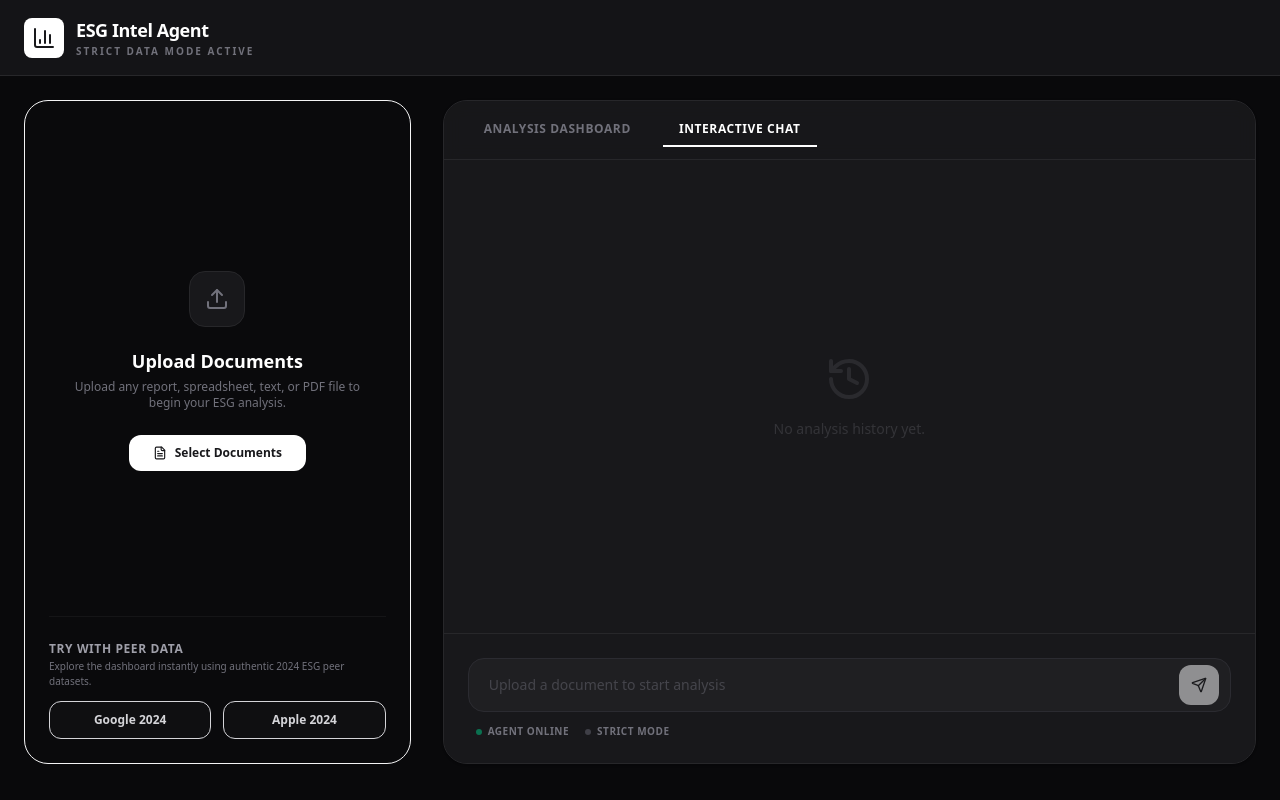
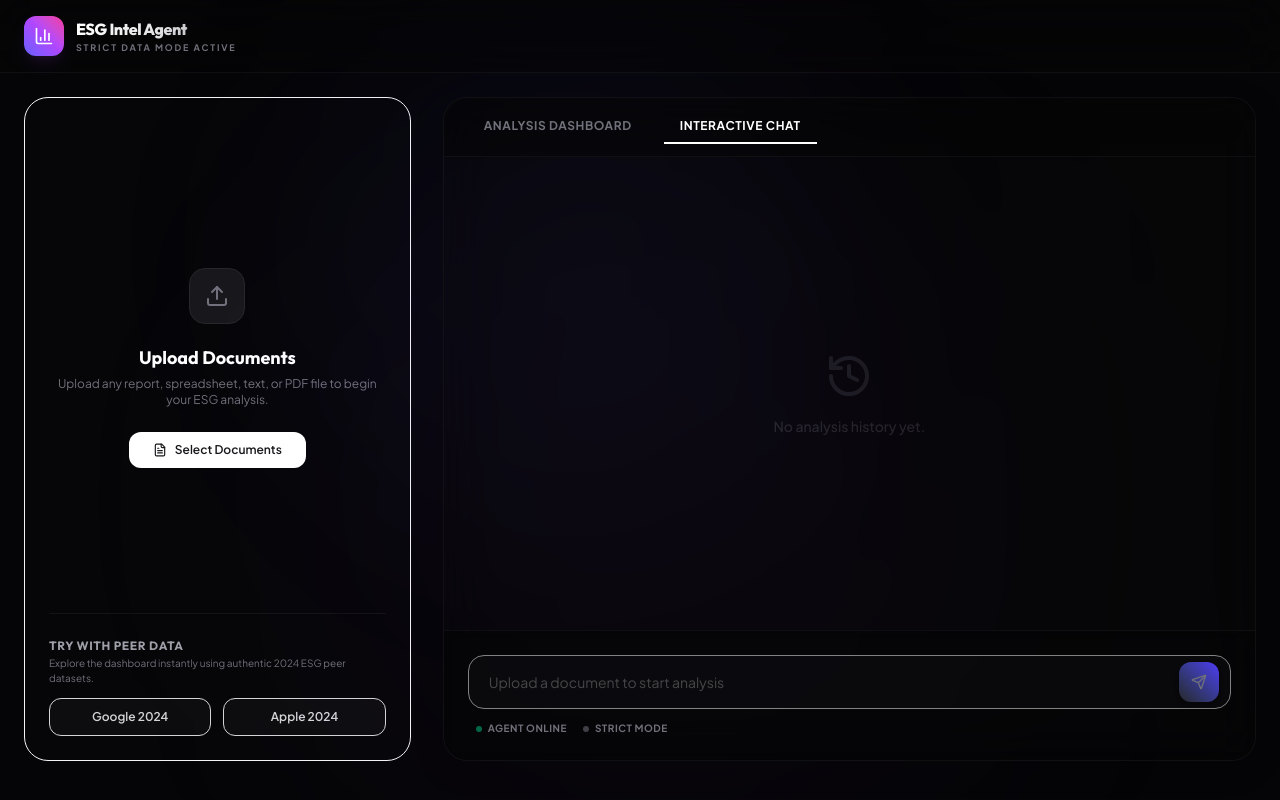
Before and after one commit to MAX-XD-2K/esg-intel-agent, a React (Vite) app: page / in a window 1280 px wide. Both pictures are taken after a click on the button "INTERACTIVE CHAT". Built offline with nearby package versions, Linux system fonts and the light colour scheme.

Commit message:
style: upgrade typography, card glassmorphism, radial glow backgrounds, and chat styles

```diff
--- a/index.html
+++ b/index.html
@@ -3,6 +3,9 @@
   <head>
     <meta charset="UTF-8" />
     <meta name="viewport" content="width=device-width, initial-scale=1.0" />
+    <link rel="preconnect" href="https://fonts.googleapis.com">
+    <link rel="preconnect" href="https://fonts.gstatic.com" crossorigin>
+    <link href="https://fonts.googleapis.com/css2?family=Outfit:wght@300;400;500;600;700;800;900&family=Plus+Jakarta+Sans:ital,wght@0,300;0,400;0,500;0,600;0,700;0,800;1,400&display=swap" rel="stylesheet">
     <title>ESG Intel Agent</title>
   </head>
   <body>
--- a/src/App.tsx
+++ b/src/App.tsx
@@ -1813,16 +1813,20 @@ I have performed a strict document extraction and classification. You can view t
   };
 
   return (
-    <div className="min-h-screen bg-zinc-950 text-zinc-100 font-sans selection:bg-zinc-800">
+    <div className="min-h-screen bg-[#050507] text-zinc-100 font-sans selection:bg-zinc-800 relative overflow-hidden">
+      {/* Background Radial Glow */}
+      <div className="absolute top-0 left-1/4 w-[500px] h-[500px] bg-indigo-500/5 rounded-full blur-[120px] pointer-events-none" />
+      <div className="absolute bottom-0 right-1/4 w-[600px] h-[600px] bg-purple-500/5 rounded-full blur-[140px] pointer-events-none" />
+
       {/* Header */}
-      <header className="sticky top-0 z-50 bg-zinc-900/80 backdrop-blur-md border-b border-zinc-800 px-6 py-4 flex items-center justify-between">
+      <header className="sticky top-0 z-50 bg-[#050507]/40 backdrop-blur-xl border-b border-zinc-900/60 px-6 py-4 flex items-center justify-between">
         <div className="flex items-center gap-3">
-          <div className="w-10 h-10 bg-white rounded-lg flex items-center justify-center">
-            <BarChart3 className="text-zinc-900 w-6 h-6" />
+          <div className="w-10 h-10 bg-gradient-to-tr from-indigo-500 via-purple-500 to-pink-500 rounded-xl flex items-center justify-center shadow-lg shadow-purple-500/10">
+            <BarChart3 className="text-white w-5 h-5" />
           </div>
           <div>
-            <h1 className="text-lg font-bold tracking-tight text-white">ESG Intel Agent</h1>
-            <p className="text-[10px] uppercase tracking-[0.2em] font-semibold text-zinc-500">Strict Data Mode Active</p>
+            <h1 className="text-md font-extrabold tracking-tight text-transparent bg-clip-text bg-gradient-to-r from-white via-zinc-200 to-zinc-400">ESG Intel Agent</h1>
+            <p className="text-[9px] uppercase tracking-[0.2em] font-bold text-zinc-500">Strict Data Mode Active</p>
           </div>
         </div>
 
@@ -2069,9 +2073,9 @@ I have performed a strict document extraction and classification. You can view t
         </div>
 
         {/* Middle Content: Chat & Analysis */}
-        <div className="lg:col-span-8 flex flex-col bg-zinc-900 border border-zinc-800 rounded-3xl shadow-sm overflow-hidden">
+        <div className="lg:col-span-8 flex flex-col bg-[#0a0a0c]/20 backdrop-blur-xl border border-zinc-900/60 rounded-3xl shadow-[0_8px_30px_rgb(0,0,0,0.2)] overflow-hidden">
           {/* Tabs Navigation Header */}
-          <div className="flex items-center justify-between border-b border-zinc-800 px-6 py-3 bg-zinc-900/85 backdrop-blur-sm">
+          <div className="flex items-center justify-between border-b border-zinc-900/60 px-6 py-3 bg-[#050507]/40 backdrop-blur-md">
             <div className="flex gap-4">
               <button
                 onClick={() => setActiveTab('dashboard')}
@@ -2154,8 +2158,8 @@ I have performed a strict document extraction and classification. You can view t
                       <div className={cn(
                         "max-w-[85%] p-4 rounded-2xl text-sm leading-relaxed",
                         msg.role === 'user'
-                          ? "bg-white text-zinc-900 rounded-tr-none"
-                          : "bg-zinc-800 text-zinc-100 border border-zinc-700 rounded-tl-none"
+                          ? "bg-gradient-to-tr from-indigo-600 to-indigo-500 text-white rounded-2xl rounded-tr-none shadow-lg shadow-indigo-600/10 font-medium"
+                          : "bg-zinc-900/60 backdrop-blur-md text-zinc-100 border border-zinc-850 rounded-2xl rounded-tl-none shadow-sm"
                       )}>
                         <div className="prose prose-sm prose-invert prose-zinc max-w-none">
                           <Markdown>{msg.content}</Markdown>
@@ -2224,7 +2228,7 @@ I have performed a strict document extraction and classification. You can view t
               </div>
 
               {/* Input Area */}
-              <div className="p-6 bg-zinc-900 border-t border-zinc-800">
+              <div className="p-6 bg-[#050507]/65 backdrop-blur-md border-t border-zinc-900/60">
                 <div className="relative group">
                   <input
                     type="text"
@@ -2233,12 +2237,12 @@ I have performed a strict document extraction and classification. You can view t
                     onKeyDown={(e) => e.key === 'Enter' && handleSendMessage()}
                     placeholder={dataset ? "Ask about Scope 1 emissions, diversity ratios, or trends..." : "Upload a document to start analysis"}
                     disabled={!dataset || isAnalyzing}
-                    className="w-full bg-zinc-800 border border-zinc-700 rounded-2xl px-5 py-4 pr-14 text-sm text-white placeholder:text-zinc-500 focus:outline-none focus:ring-2 focus:ring-white/5 focus:border-zinc-500 transition-all disabled:opacity-50"
+                    className="w-full bg-zinc-900/65 border border-zinc-850 focus:border-zinc-700 rounded-2xl px-5 py-4 pr-14 text-sm text-white placeholder:text-zinc-550 focus:outline-none focus:ring-1 focus:ring-zinc-700/50 transition-all disabled:opacity-50"
                   />
                   <button
                     onClick={handleSendMessage}
                     disabled={!dataset || isAnalyzing || !input.trim()}
-                    className="absolute right-3 top-1/2 -translate-y-1/2 w-10 h-10 bg-white text-zinc-900 rounded-xl flex items-center justify-center hover:scale-105 active:scale-95 transition-all disabled:opacity-50 disabled:hover:scale-100"
+                    className="absolute right-3 top-1/2 -translate-y-1/2 w-10 h-10 bg-gradient-to-tr from-indigo-500 to-indigo-600 hover:from-indigo-650 hover:to-indigo-550 text-white rounded-xl flex items-center justify-center hover:scale-105 active:scale-95 transition-all disabled:from-zinc-800 disabled:to-zinc-850 disabled:text-zinc-500 disabled:hover:scale-100 disabled:cursor-not-allowed shadow-md"
                   >
                     {isAnalyzing ? <Loader2 className="w-4 h-4 animate-spin" /> : <Send className="w-4 h-4" />}
                   </button>
--- a/src/index.css
+++ b/src/index.css
@@ -1,4 +1,19 @@
 @import "tailwindcss";
+
+@theme {
+  --font-sans: "Plus Jakarta Sans", sans-serif;
+  --font-outfit: "Outfit", sans-serif;
+}
+
+body {
+  font-family: var(--font-sans);
+  background-color: #050507; /* Sleek pitch-black background */
+  overflow: hidden;
+}
+
+h1, h2, h3, h4, h5, h6 {
+  font-family: var(--font-outfit);
+}
 
 /* Custom Scrollbar Styles for the entire app */
 .custom-scrollbar::-webkit-scrollbar {
@@ -7,22 +22,22 @@
 }
 
 .custom-scrollbar::-webkit-scrollbar-track {
-  background: rgba(24, 24, 27, 0.5); /* zinc-900 / 50% */
+  background: rgba(10, 10, 12, 0.3); /* zinc-950 / 30% */
   border-radius: 8px;
 }
 
 .custom-scrollbar::-webkit-scrollbar-thumb {
-  background: rgba(63, 63, 70, 0.6); /* zinc-700 / 60% */
+  background: rgba(63, 63, 70, 0.4); /* zinc-700 / 40% */
   border-radius: 8px;
-  border: 1px solid rgba(39, 39, 42, 0.4);
+  border: 1px solid rgba(39, 39, 42, 0.2);
 }
 
 .custom-scrollbar::-webkit-scrollbar-thumb:hover {
-  background: rgba(82, 82, 91, 0.8); /* zinc-600 / 80% */
+  background: rgba(82, 82, 91, 0.7); /* zinc-600 / 70% */
 }
 
 /* Firefox scrollbar support */
 .custom-scrollbar {
   scrollbar-width: thin;
-  scrollbar-color: rgba(63, 63, 70, 0.6) rgba(24, 24, 27, 0.5);
+  scrollbar-color: rgba(63, 63, 70, 0.4) rgba(10, 10, 12, 0.3);
 }
```
